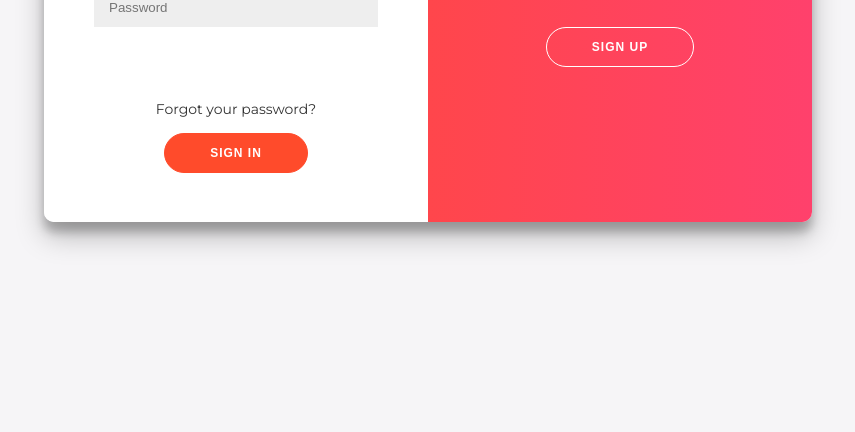
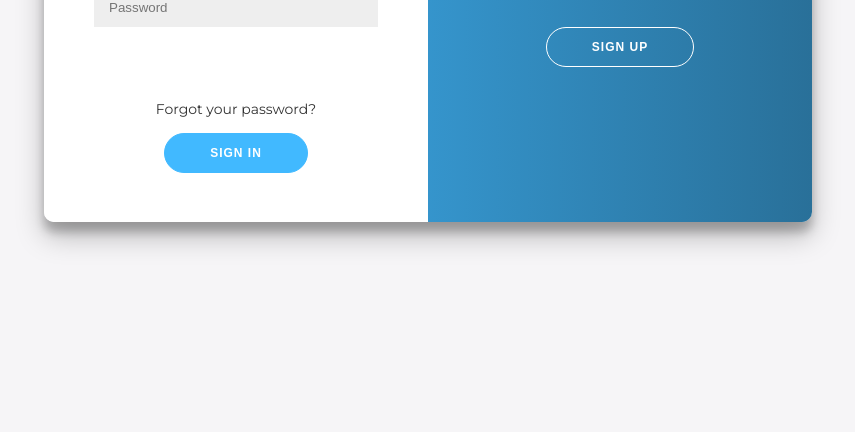
Before and after one commit to egegeegege/LoginpageAplication-JS, a plain HTML site: page Index.html in a window 1280 px wide. Shown: the part 398-830 px from the top of the page, without its empty margins (212-1067 px from the left). Drawn offline with Linux system fonts and the light colour scheme.

Commit message:
.css.update.01

```diff
--- a/style.css
+++ b/style.css
@@ -46,8 +46,8 @@ a {
 
 button {
 	border-radius: 20px;
-	border: 1px solid #FF4B2B;
-	background-color: #FF4B2B;
+	border: 1px solid #41b9ff;
+	background-color: #41b9ff;
 	color: #FFFFFF;
 	font-size: 12px;
 	font-weight: bold;
@@ -160,9 +160,9 @@ input {
 }
 
 .overlay {
-	background: #FF416C;
-	background: -webkit-linear-gradient(to right, #FF4B2B, #FF416C);
-	background: linear-gradient(to right, #FF4B2B, #FF416C);
+	background: #41b9ff;
+	background: -webkit-linear-gradient(to right, #41b9ff, #70b4db);
+	background: linear-gradient(to right, #41b9ff, #297099);
 	background-repeat: no-repeat;
 	background-size: cover;
 	background-position: 0 0;
```
